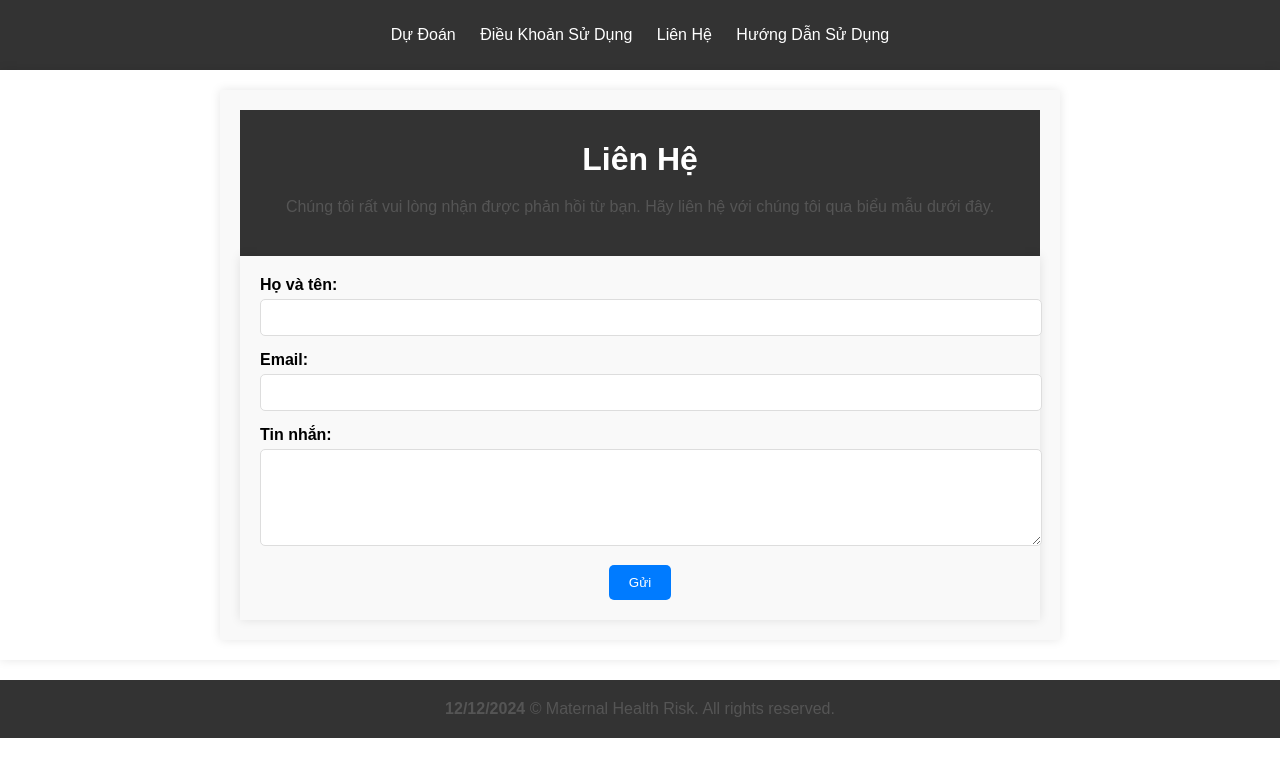
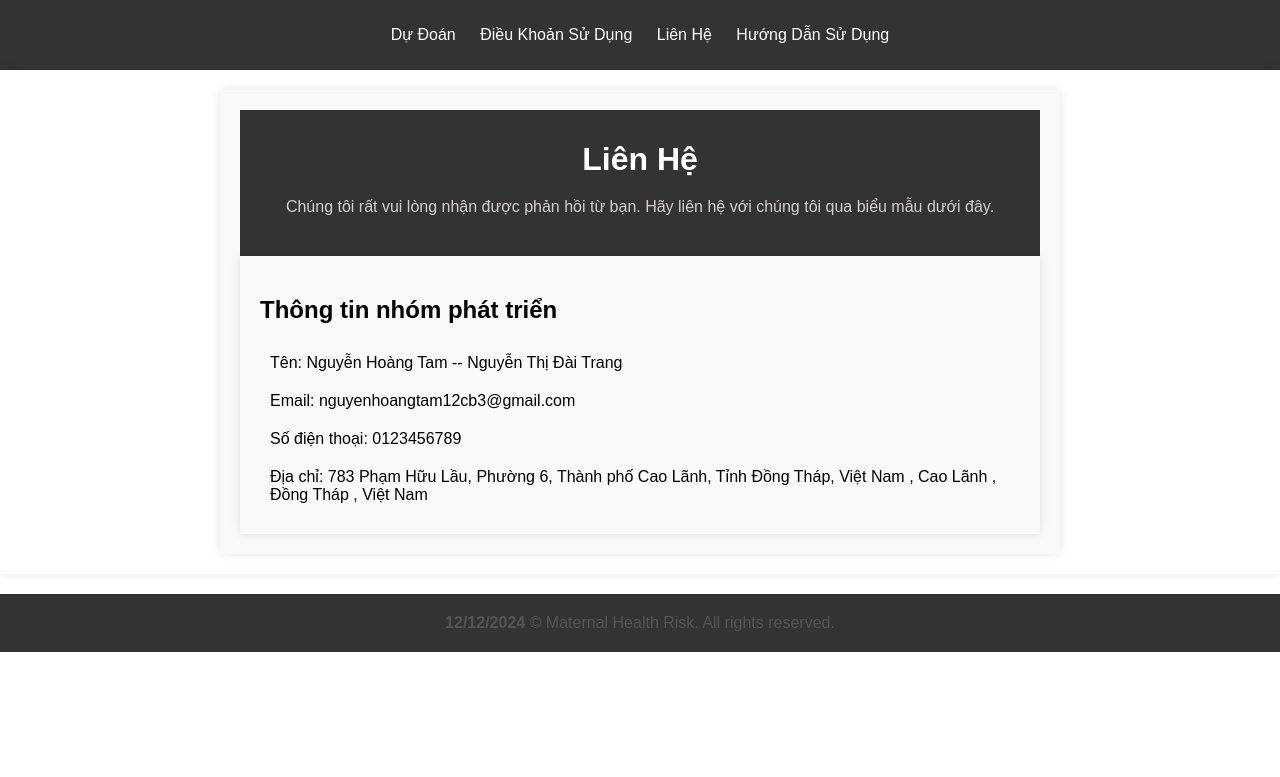
Before and after one commit to nguyenhoangtamm/Maternal-Health-Risk, a Flask app: page /contact in a window 1280 px wide. Shown: the top 777 px of the page. Run offline with Flask 3, Linux system fonts and the light colour scheme.

Commit message:
cap nhat hinh anh sua vai giao dien

```diff
--- a/app/static/Css/dksd.css
+++ b/app/static/Css/dksd.css
@@ -17,7 +17,7 @@ header h1 {
 }
 
 header p {
-    color: #555;
+    color: #cfcbcb;
     font-size: 1em;
     margin-bottom: 20px;
 }
@@ -42,5 +42,5 @@ main section p {
 footer {
     text-align: center;
     margin-top: 20px;
-    color: #555;
+    color: #dad3d3;
 }
--- a/app/static/Css/lienhe.css
+++ b/app/static/Css/lienhe.css
@@ -14,7 +14,7 @@ header h1 {
 
 header p {
     text-align: center;
-    color: #555;
+    color: #d5d0d0;
     font-size: 1em;
     margin-bottom: 20px;
 }
--- a/app/static/Css/predict.css
+++ b/app/static/Css/predict.css
@@ -137,9 +137,9 @@ form button {
 }
 
 .description img {
-    width: 200px;
-    height: 200px;
-    border-radius: 100px;
+    width: 300px;
+    height: 300px;
+    border-radius: 150px;
     margin-bottom: 20px;
 }
 
--- a/app/templates/dksd.html
+++ b/app/templates/dksd.html
@@ -21,8 +21,6 @@
             <p>Chúng tôi cam kết bảo vệ thông tin cá nhân của bạn theo chính sách bảo mật của chúng tôi.</p>
         </section>
     </main>
-    <footer>
-        <p>&copy; 2024 Website Dự Đoán Rủi Ro Sức Khỏe. Mọi quyền được bảo lưu.</p>
-    </footer>
+
 </div>
 {% endblock %}
--- a/app/templates/lienhe.html
+++ b/app/templates/lienhe.html
@@ -8,23 +8,14 @@
         <p>Chúng tôi rất vui lòng nhận được phản hồi từ bạn. Hãy liên hệ với chúng tôi qua biểu mẫu dưới đây.</p>
     </header>
     <main>
-        <form id="contact_form">
-            <div class="form-group">
-                <label for="name">Họ và tên:</label>
-                <input type="text" id="name" name="name" required>
-            </div>
-            <div class="form-group">
-                <label for="email">Email:</label>
-                <input type="email" id="email" name="email" required>
-            </div>
-            <div class="form-group">
-                <label for="message">Tin nhắn:</label>
-                <textarea id="message" name="message" rows="5" required></textarea>
-            </div>
-            <div style="text-align: center;">
-                <button type="submit" class="submit-btn">Gửi</button>
-            </div>
-        </form>
+        <section class="creator-info">
+            <h2>Thông tin nhóm phát triển</h2>
+            <p>Tên: Nguyễn Hoàng Tam -- Nguyễn Thị Đài Trang</p>
+            <p>Email: nguyenhoangtam12cb3@gmail.com</p>
+            <p>Số điện thoại: 0123456789</p>
+            <p>Địa chỉ: 783 Phạm Hữu Lầu, Phường 6, Thành phố Cao Lãnh, Tỉnh Đồng Tháp, Việt Nam , Cao Lãnh , Đồng Tháp , Việt Nam</p>
+        </section>
     </main>
+
 </div>
 {% endblock %}
```
Also changed, not shown: app/static/Js/predict.js (+5 -5 lines), app/templates/predict.html (+12 -7 lines), app/static/images/high_risk.jpg (added), app/static/images/low_risk.jpg (added), app/static/images/medium_risk.jpg (added).
